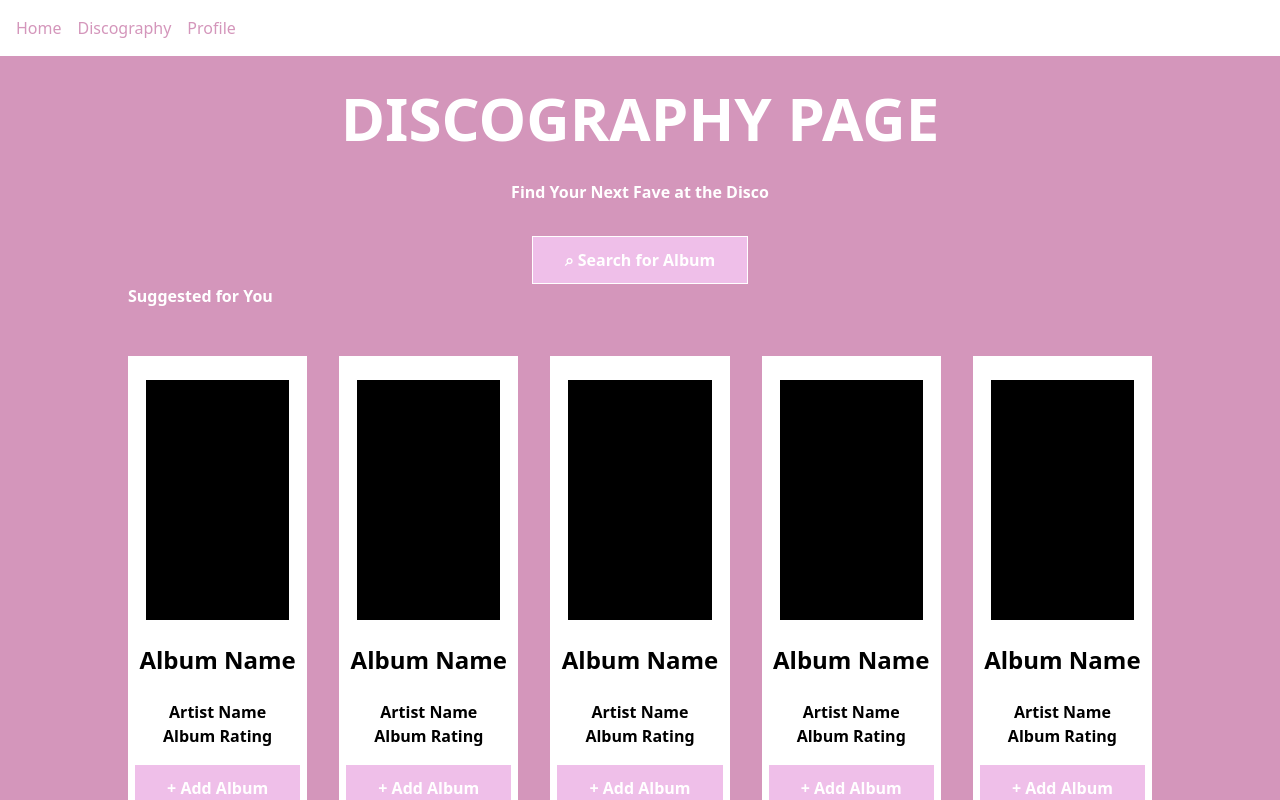
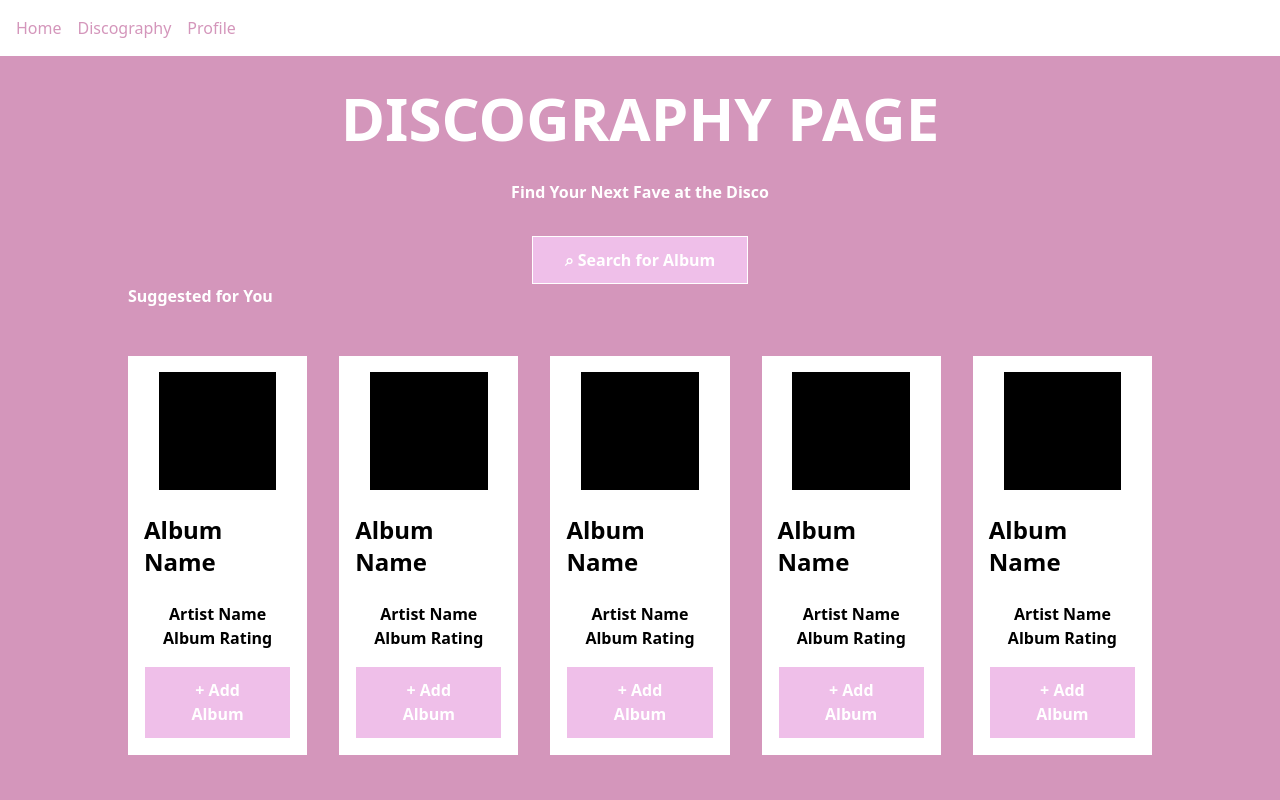
Before and after one commit to rhamood/Harmonia, a React (Vite) app: page /discography in a window 1280 px wide. Both pictures are taken after a click on the link "Discography". Shown: the top 800 px of the page. Built offline with nearby package versions, Linux system fonts and the light colour scheme.

Commit message:
Update Discography.tsx

```diff
--- a/src/Discography.tsx
+++ b/src/Discography.tsx
@@ -12,20 +12,19 @@ function DiscographyPage() {
       <div className='w-full space-x-8 flex items-center justify-center mt-12 pb-12'>
 
              {/* Album 1 */}
-             <div className='w-1/5 h-120 bg-white flex justify-center flex flex-col items-center'>
-             <div className='w-4/5 h-1/2 bg-black flex justify-center'> </div>
+             <div className='w-1/5 bg-white flex justify-center flex flex-col items-center p-4'>
+             <div className='w-4/5 aspect-square bg-black flex justify-center'> </div>
              <br></br>
              <h3 className='font-bold text-2xl'> Album Name </h3>
              <br></br>
              <h3 className='font-bold text-1xl'> Artist Name </h3>
              <h3 className='font-bold text-1xl'> Album Rating </h3>
-             {/* Here are some possible rating symbols we can maybe use -------------> ✮✰💿🪩✧✨⋆✴︎˚｡⋆📀🎧𓇼♫  */}
              <button className='text-add font-bold mt-4 text-white border border-white bg-[#EFBFE9] block mx-auto'> + Add Album </button>
             </div>
 
             {/* Album 2 */}
-             <div className='w-1/5 h-120 bg-white flex justify-center flex flex-col items-center'>
-             <div className='w-4/5 h-1/2 bg-black flex justify-center'> </div>
+             <div className='w-1/5 bg-white flex justify-center flex flex-col items-center p-4'>
+             <div className='w-4/5 aspect-square bg-black flex justify-center'> </div>
              <br></br>
              <h3 className='font-bold text-2xl'> Album Name </h3>
              <br></br>
@@ -35,8 +34,8 @@ function DiscographyPage() {
             </div>
 
             {/* Album 3 */}
-             <div className='w-1/5 h-120 bg-white flex justify-center flex flex-col items-center'>
-             <div className='w-4/5 h-1/2 bg-black flex justify-center'> </div>
+             <div className='w-1/5 bg-white flex justify-center flex flex-col items-center p-4'>
+             <div className='w-4/5 aspect-square bg-black flex justify-center'> </div>
              <br></br>
              <h3 className='font-bold text-2xl'> Album Name </h3>
              <br></br>
@@ -46,8 +45,8 @@ function DiscographyPage() {
             </div>
 
             {/* Album 4 */}
-             <div className='w-1/5 h-120 bg-white flex justify-center flex flex-col items-center'>
-             <div className='w-4/5 h-1/2 bg-black flex justify-center'> </div>
+             <div className='w-1/5 bg-white flex justify-center flex flex-col items-center p-4'>
+             <div className='w-4/5 aspect-square bg-black flex justify-center'> </div>
              <br></br>
              <h3 className='font-bold text-2xl'> Album Name </h3>
              <br></br>
@@ -57,8 +56,8 @@ function DiscographyPage() {
             </div>
 
             {/* Album 5 */}
-             <div className='w-1/5 h-120 bg-white flex justify-center flex flex-col items-center'>
-             <div className='w-4/5 h-1/2 bg-black flex justify-center'> </div>
+             <div className='w-1/5 bg-white flex justify-center flex flex-col items-center p-4'>
+             <div className='w-4/5 aspect-square bg-black flex justify-center'> </div>
              <br></br>
              <h3 className='font-bold text-2xl'> Album Name </h3>
              <br></br>
@@ -72,8 +71,8 @@ function DiscographyPage() {
         <div className='w-full space-x-8 flex items-center justify-center mt-12 pb-12'>
 
              {/* Album 1 */}
-             <div className='w-1/5 h-120 bg-white flex justify-center flex flex-col items-center'>
-             <div className='w-4/5 h-1/2 bg-black flex justify-center'> </div>
+             <div className='w-1/5 bg-white flex justify-center flex flex-col items-center p-4'>
+             <div className='w-4/5 aspect-square bg-black flex justify-center'> </div>
              <br></br>
              <h3 className='font-bold text-2xl'> Album Name </h3>
              <br></br>
@@ -83,8 +82,8 @@ function DiscographyPage() {
             </div>
 
             {/* Album 2 */}
-             <div className='w-1/5 h-120 bg-white flex justify-center flex flex-col items-center'>
-             <div className='w-4/5 h-1/2 bg-black flex justify-center'> </div>
+             <div className='w-1/5 bg-white flex justify-center flex flex-col items-center p-4'>
+             <div className='w-4/5 aspect-square bg-black flex justify-center'> </div>
              <br></br>
              <h3 className='font-bold text-2xl'> Album Name </h3>
              <br></br>
@@ -94,8 +93,8 @@ function DiscographyPage() {
             </div>
 
             {/* Album 3 */}
-             <div className='w-1/5 h-120 bg-white flex justify-center flex flex-col items-center'>
-             <div className='w-4/5 h-1/2 bg-black flex justify-center'> </div>
+             <div className='w-1/5 bg-white flex justify-center flex flex-col items-center p-4'>
+             <div className='w-4/5 aspect-square bg-black flex justify-center'> </div>
              <br></br>
              <h3 className='font-bold text-2xl'> Album Name </h3>
              <br></br>
@@ -105,8 +104,8 @@ function DiscographyPage() {
             </div>
 
             {/* Album 4 */}
-             <div className='w-1/5 h-120 bg-white flex justify-center flex flex-col items-center'>
-             <div className='w-4/5 h-1/2 bg-black flex justify-center'> </div>
+             <div className='w-1/5 bg-white flex justify-center flex flex-col items-center p-4'>
+             <div className='w-4/5 aspect-square bg-black flex justify-center'> </div>
              <br></br>
              <h3 className='font-bold text-2xl'> Album Name </h3>
              <br></br>
@@ -116,8 +115,8 @@ function DiscographyPage() {
             </div>
 
             {/* Album 5 */}
-             <div className='w-1/5 h-120 bg-white flex justify-center flex flex-col items-center'>
-             <div className='w-4/5 h-1/2 bg-black flex justify-center'> </div>
+             <div className='w-1/5 bg-white flex justify-center flex flex-col items-center p-4'>
+             <div className='w-4/5 aspect-square bg-black flex justify-center'> </div>
              <br></br>
              <h3 className='font-bold text-2xl'> Album Name </h3>
              <br></br>
```
